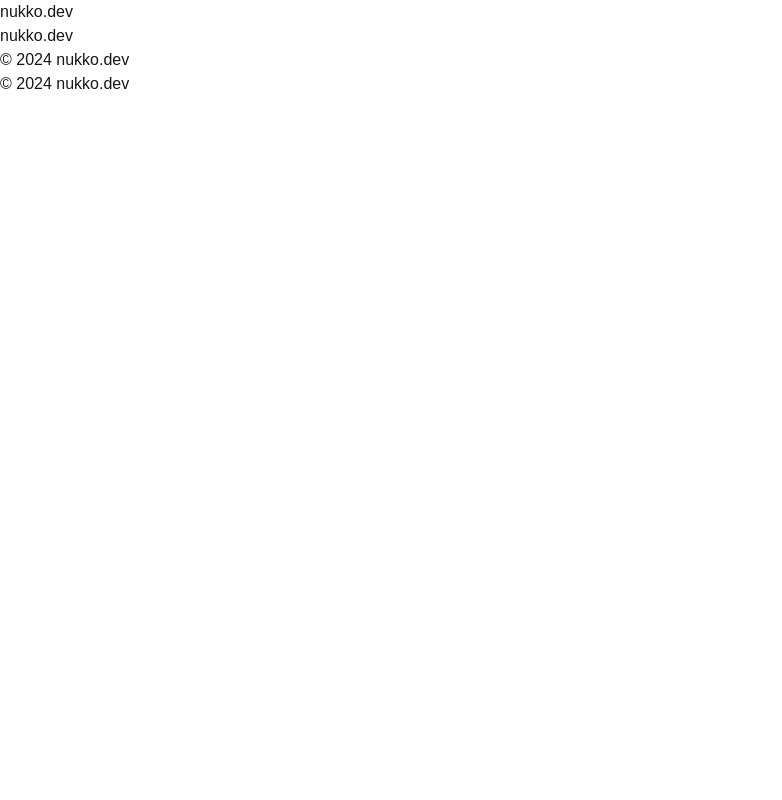
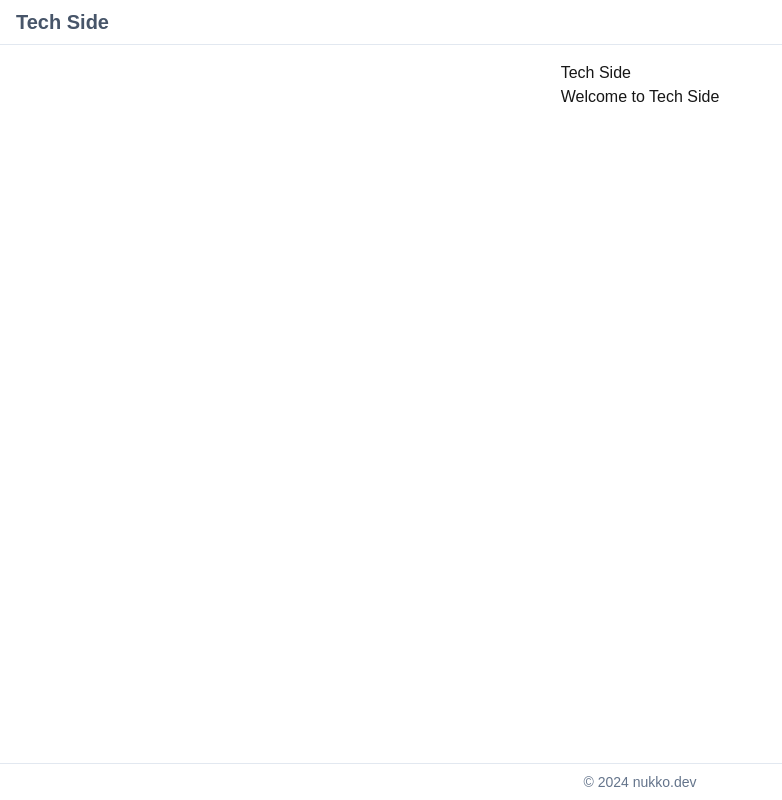
Before and after one commit to nukko-wq/techside, a Next.js app: page / in a window 1280 px wide. Shown: the whole page, without its empty margins (0-782 px from the left). Built offline with nearby package versions, Linux system fonts and the light colour scheme.

Commit message:
ページの作成

```diff
--- a/app/components/layouts/Footer/Footer.tsx
+++ b/app/components/layouts/Footer/Footer.tsx
@@ -1,5 +1,9 @@
 const Footer = () => {
-  return <footer>© 2024 nukko.dev</footer>;
-};
+	return (
+		<footer className='text-sm text-slate-500 px-4 py-2 border-t border-slate-200 text-center'>
+			© 2024 nukko.dev
+		</footer>
+	)
+}
 
-export default Footer;
+export default Footer
--- a/app/components/layouts/Header/Header.tsx
+++ b/app/components/layouts/Header/Header.tsx
@@ -1,5 +1,9 @@
 const Header = () => {
-  return <header>nukko.dev</header>;
-};
+	return (
+		<header className='px-4 py-2 sticky top-0 backdrop-blur-[5px] z-50 border-b border-slate-200'>
+			<div className='text-slate-600 text-xl font-bold'>Tech Side</div>
+		</header>
+	)
+}
 
-export default Header;
+export default Header
--- a/app/layout.tsx
+++ b/app/layout.tsx
@@ -16,8 +16,8 @@ const geistMono = localFont({
 })
 
 export const metadata: Metadata = {
-	title: 'Create Next App',
-	description: 'Generated by create next app',
+	title: 'Tech Side',
+	description: 'Tech Side',
 }
 
 export default function RootLayout({
@@ -30,9 +30,11 @@ export default function RootLayout({
 			<body
 				className={`${geistSans.variable} ${geistMono.variable} antialiased`}
 			>
-				<Header />
-				{children}
-				<Footer />
+				<div className='flex flex-col min-h-screen'>
+					<Header />
+					{children}
+					<Footer />
+				</div>
 			</body>
 		</html>
 	)
--- a/app/page.tsx
+++ b/app/page.tsx
@@ -1,11 +1,8 @@
-
 export default function Home() {
-  return (
-    <div>
-      <header>nukko.dev</header>
-      <footer>
-        <p>© 2024 nukko.dev</p>
-      </footer>
-    </div>
-  );
+	return (
+		<div className='flex-grow px-4 py-4 max-w-7xl mx-auto'>
+			<h1>Tech Side</h1>
+			<p>Welcome to Tech Side</p>
+		</div>
+	)
 }
```
